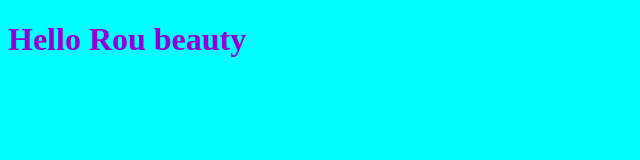
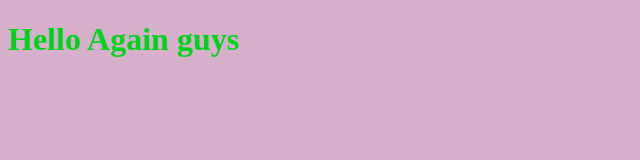
Before and after one commit to Rouabna/myproject, a plain HTML site: page index.html in a window 1280 px wide. Shown: the whole page, without its empty margins (0-640 px from the left). Drawn offline with Linux system fonts and the light colour scheme.

Commit message:
changing style for the title

```diff
--- a/index.html
+++ b/index.html
@@ -7,7 +7,7 @@
     <link rel="stylesheet" href="style.css">
 </head>
 <body>
-    <h1>Hello Rou beauty</h1>
+    <h1>Hello Again guys</h1>
     <script src="app.js"></script>
 
 
--- a/style.css
+++ b/style.css
@@ -1,6 +1,6 @@
 h1{
-    color: darkviolet;
+    color: rgb(0, 211, 28);
 }
 body{
-    background-color: aqua;
+    background-color: rgb(214, 175, 202);
 }
```
